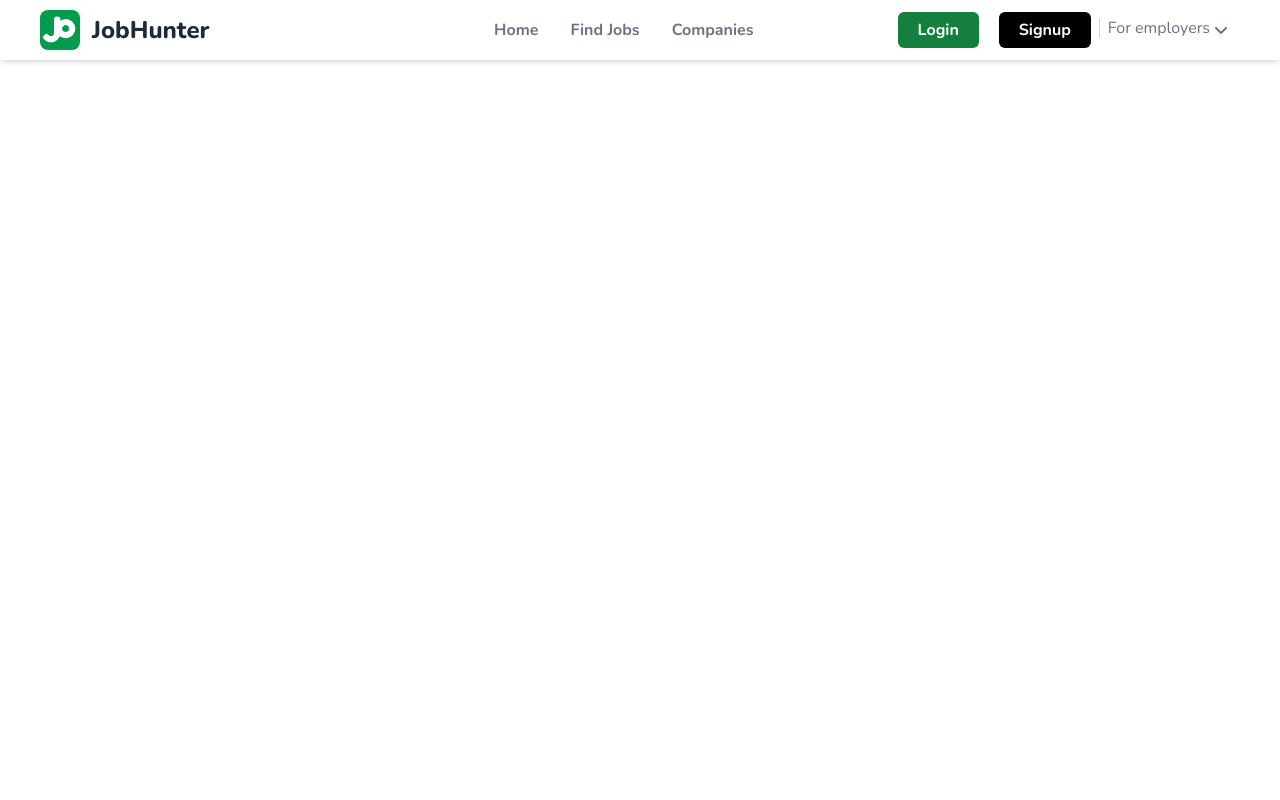
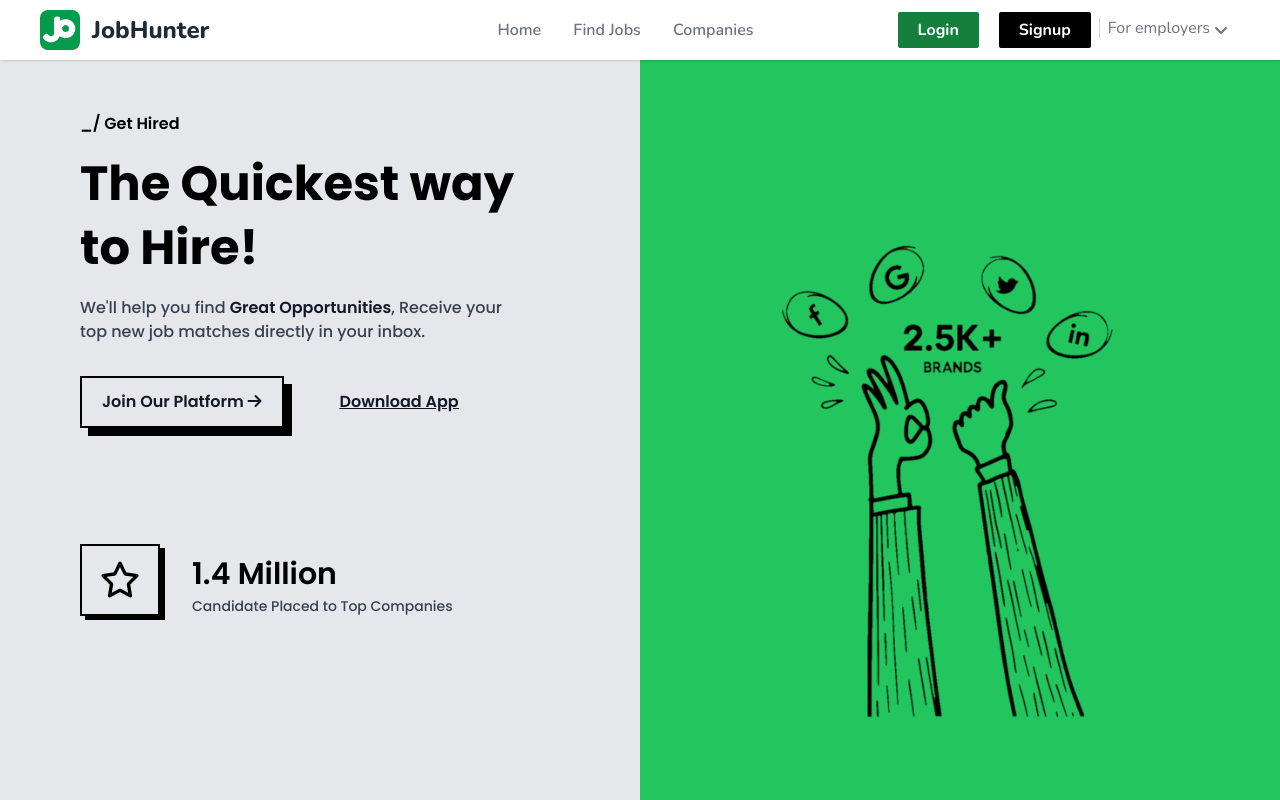
Before and after one commit to noobnarayan/job-hunter, a React (Vite) app: page / in a window 1280 px wide. Built offline with nearby package versions, Linux system fonts and the light colour scheme; no server answers.

Commit message:
Homepage hero and navigation changes

```diff
--- a/src/App.jsx
+++ b/src/App.jsx
@@ -11,11 +11,16 @@ import Login from "./components/LoginSignup/Login";
 import UserOnboarding from "./Pages/UserOnboarding";
 import JobListing from "./Pages/JobListing";
 import AllRoutes from "./Routes/AllRoutes";
+import { useLocation } from "react-router-dom";
+
 function App() {
+  const location = useLocation();
+  const hideOnRoutes = ["/login", "/signup"];
+
   return (
     <>
-      <div className="font-Nunito">
-        <Navbar />
+      <div className="font-Poppins">
+        {!hideOnRoutes.includes(location.pathname) && <Navbar />}
         <AllRoutes />
       </div>
     </>
--- a/src/Pages/Home.jsx
+++ b/src/Pages/Home.jsx
@@ -1,7 +1,61 @@
 import React from "react";
+import heroImage from "./assets/media/heroImage.png";
+import { Link } from "react-router-dom";
 
 function Home() {
-  return <div>Home</div>;
+  return (
+    <div>
+      <div className=" md:flex font-Poppins">
+        <div className=" md:w-1/2 bg-gray-200 ">
+          <div className="flex flex-col pt-28 pl-8 md:pl-20 gap-6">
+            <p className=" font-semibold">_/ Get Hired</p>
+            <div className="flex flex-col gap-4">
+              <h2 className=" text-5xl font-bold">The Quickest way</h2>
+              <h2 className=" text-5xl font-bold">to Hire!</h2>
+            </div>
+            <p className="font-medium text-gray-700 pr-10 md:pr-32">
+              We'll help you find{" "}
+              <span className="font-semibold text-gray-900">
+                Great Opportunities
+              </span>
+              , Receive your top new job matches directly in your inbox.
+            </p>
+          </div>
+
+          <div className="flex flex-col md:flex-row gap-9 md:gap-14 items-center mt-10 md:mt-8 md:pl-20 pl-0">
+            <Link to={"/signup"}>
+              {
+                <button className="py-3 px-5 border-2 border-black font-semibold text-gray-900 hover:scale-105 shadow-heroButton">
+                  Join Our Platform{" "}
+                  <span>
+                    <i className="fa-solid fa-arrow-right"></i>
+                  </span>
+                </button>
+              }
+            </Link>
+
+            <p className="underline font-semibold text-gray-900">
+              <a href="#">Download App</a>
+            </p>
+          </div>
+          <div className="mt-24 flex gap-8 items-center md:items-end justify-center md:justify-normal md:pl-20 pl-14 pb-9 md:pb-0 px-5 md:px-0 md:pt-5">
+            <div className="py-3.5 w-20 border-2 border-black font-semibold text-gray-900 hover:scale-105 shadow-heroBox flex justify-center items-center">
+              <i className="fa-regular fa-star text-4xl text-black"></i>
+            </div>
+            <div className="flex flex-col gap-1">
+              <p className="text-3xl font-semibold">1.4 Million</p>
+              <p className=" text-sm font-medium text-gray-700">
+                Candidate Placed to Top Companies
+              </p>
+            </div>
+          </div>
+        </div>
+        <div className=" hidden md:w-1/2 bg-green-500 h-screen md:flex items-center justify-center">
+          <img src={heroImage} className="w-4/6 ml-10 md:pt-24" />
+        </div>
+      </div>
+    </div>
+  );
 }
 
 export default Home;
--- a/src/components/Navbar.jsx
+++ b/src/components/Navbar.jsx
@@ -20,7 +20,7 @@ function Navbar() {
 
   const [open, setOpen] = useState(false);
   return (
-    <div className="shadow-md w-full fixed top-0 left-0">
+    <div className="shadow w-full fixed top-0 left-0 font-Nunito">
       <div className="md:flex items-center justify-between bg-white py-2.5 md:px-10 px-7">
         <div className=" font-extrabold text-2xl cursor-pointer flex items-center text-gray-800">
           <span className="flex items-center">
@@ -46,7 +46,7 @@ function Navbar() {
             return (
               <li
                 key={index}
-                className="md:ml-8 text-normal font-bold md:my-0 my-7"
+                className="md:ml-8 text-base font-semibold md:my-0 my-7"
               >
                 <Link
                   to={link.path}
@@ -57,20 +57,26 @@ function Navbar() {
               </li>
             );
           })}
+
+          {/* Temperory Hidden */}
           <div className="md:flex block">
-            <button className="bg-green-700  text-white font-bold py-1.5 px-5 rounded-md lg:ml-32 md:ml-7 xl:ml-36 hover:bg-black duration-500 mr-5 md:hover:scale-105">
-              Login
-            </button>
-            <button className="bg-black text-white  font-bold py-1.5 px-5 rounded-md md:ml hover:bg-green-700 duration-500 md:hover:scale-105">
-              Signup
+            <Link to="/login">
+              <button className="bg-green-700 text-white font-bold py-1.5 px-5 rounded-sm lg:ml-32 md:ml-7 xl:ml-36 hover:bg-black duration-500 mr-5 md:hover:scale-105">
+                Login
+              </button>
+            </Link>
+
+            <button className="bg-black text-white font-bold py-1.5 px-5 rounded-sm md:ml hover:bg-green-700 duration-500 md:hover:scale-105">
+              <Link to="/signup">Signup</Link>
             </button>
             <div className="md:pl-2 md:ml-2 md:mr-3 flex items-center gap-1 md:border-l md:border-gray-300  lg:h-5 mt-4 md:mt-1.5 font-bold md:font-normal text-gray-500 hover:text-green-700 cursor-pointer">
               <span className=" hover:pb-px md:hover:border-b-2 hover:border-green-700">
                 For employers
               </span>
-              <i class="fa-solid fa-angle-down mt-1"></i>
+              <i className="fa-solid fa-angle-down mt-1"></i>
             </div>
           </div>
+          {/* Temperory Hidden */}
         </ul>
       </div>
     </div>
--- a/tailwind.config.js
+++ b/tailwind.config.js
@@ -9,7 +9,13 @@ export default {
       'Nunito': ['Nunito', 'sans-serif']
 
     },
-    extend: {},
+    extend: {
+      boxShadow: {
+        'heroButton': '8px 8px 0px #000000',
+        'heroBox': '5px 4px 0px #000000',
+      },
+
+    },
   },
   plugins: [],
 }
```
Also changed, not shown: src/Pages/assets/media/heroImage.png (added).
